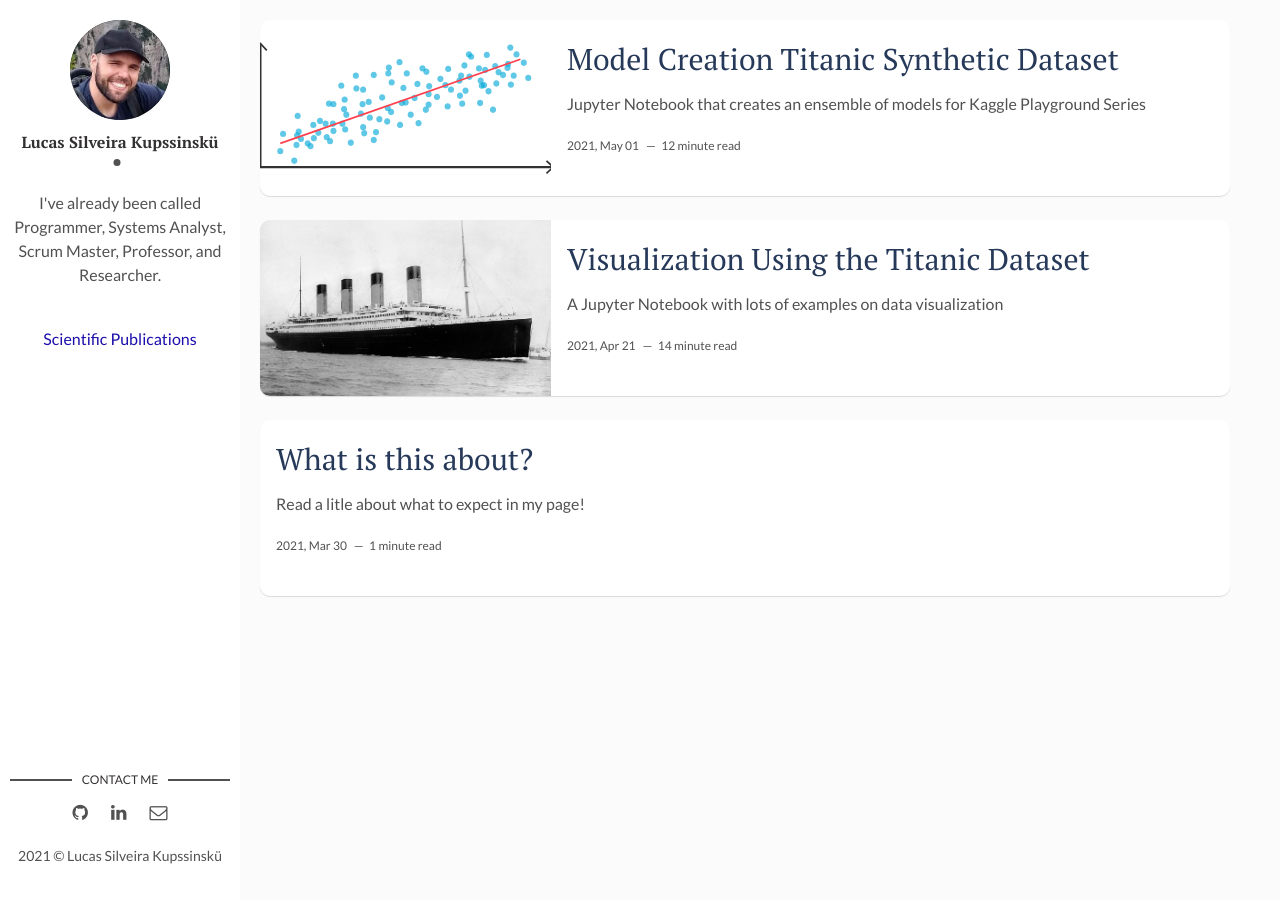
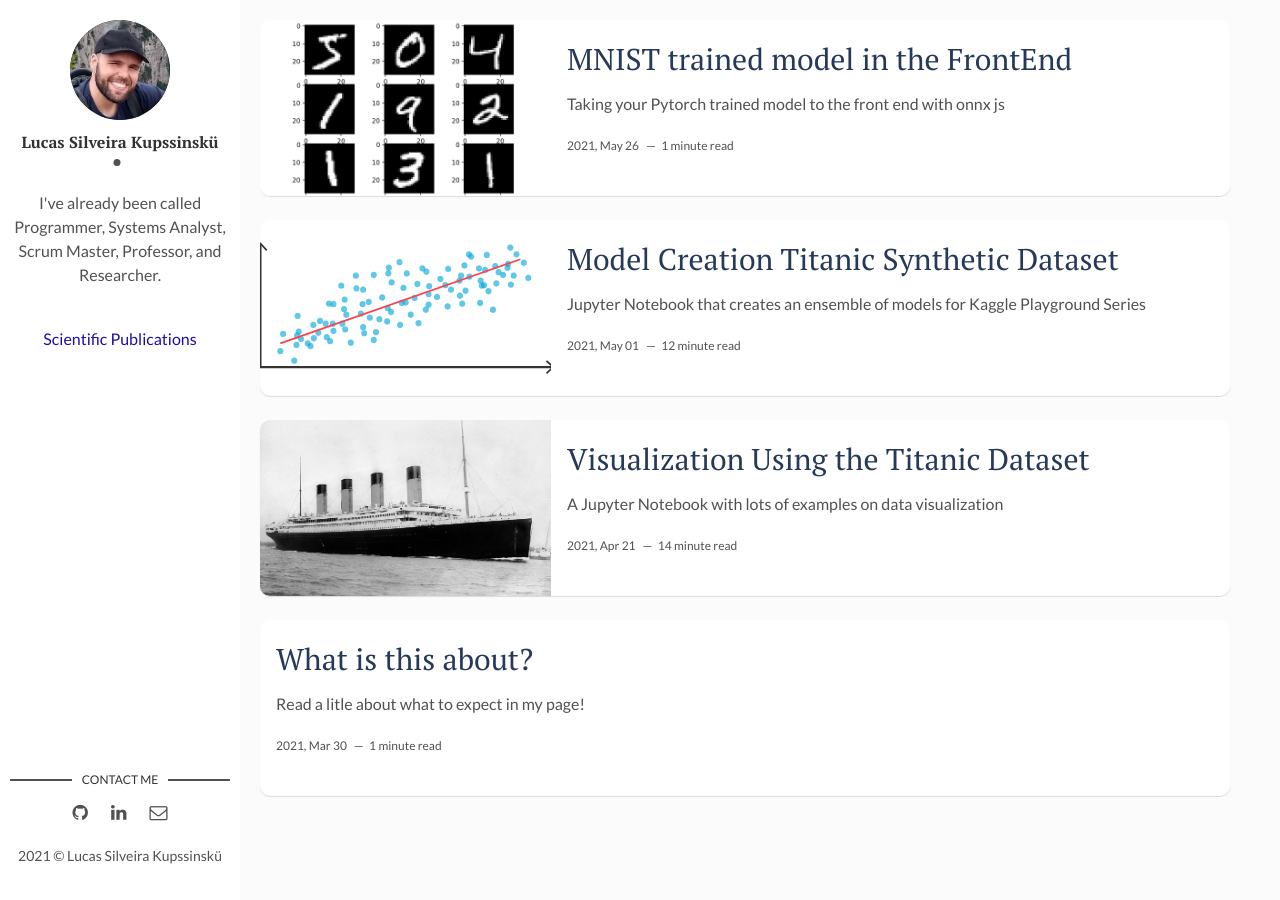
Before and after one commit to lucaskup/lucaskup.github.io, a Jekyll site: the page built from index.html, in a window 1280 px wide. Built offline with Jekyll 4.4.1, drawn with Linux system fonts in a browser that asks for light colours; the list of posts is cut into pages by our own code.

Commit message:
started the post on mnist cnn implementation

```diff
--- a/_includes/head.html
+++ b/_includes/head.html
@@ -88,4 +88,9 @@
 	<!-- Styles -->
 	<link rel="stylesheet" href="{{ "/assets/css/main.css" | prepend: site.baseurl }}">
   <link rel="stylesheet" href="{{ "/assets/css/override.css" | prepend: site.baseurl }}">
+  {% if page.custom_css %}
+    {% for stylesheet in page.custom_css %}
+    <link rel="stylesheet" href="{{ site.baseurl }}/assets/css/{{ stylesheet }}.css">
+    {% endfor %}
+  {% endif %}
 </head>
--- /dev/null
+++ b/_posts/2021-05-26-MNIST-PytorchModel.md
@@ -0,0 +1,94 @@
+---
+layout: post
+title: "MNIST trained model in the FrontEnd"
+date: 2021-05-26 05:00:00 -0300
+img: mnist.png
+description: Taking your Pytorch trained model to the front end with onnx js
+tags: [data-science, model-creation]
+custom_css: mnist
+---
+
+<div class="card elevation">
+    <canvas
+    class="canvas elevation"
+    id="canvas"
+    width="280"
+    height="280"></canvas>
+
+<div class="button" id="clear-button">CLEAR</div>
+
+<div class="predictions">
+<div class="prediction-col" id="prediction-0">
+    <div class="prediction-bar-container">
+    <div class="prediction-bar"></div>
+    </div>
+    <div class="prediction-number">0</div>
+</div>
+
+<div class="prediction-col" id="prediction-1">
+    <div class="prediction-bar-container">
+    <div class="prediction-bar"></div>
+    </div>
+    <div class="prediction-number">1</div>
+</div>
+
+<div class="prediction-col" id="prediction-2">
+    <div class="prediction-bar-container">
+    <div class="prediction-bar"></div>
+    </div>
+    <div class="prediction-number">2</div>
+</div>
+
+<div class="prediction-col" id="prediction-3">
+    <div class="prediction-bar-container">
+    <div class="prediction-bar"></div>
+    </div>
+    <div class="prediction-number">3</div>
+</div>
+
+<div class="prediction-col" id="prediction-4">
+    <div class="prediction-bar-container">
+    <div class="prediction-bar"></div>
+    </div>
+    <div class="prediction-number">4</div>
+</div>
+
+<div class="prediction-col" id="prediction-5">
+    <div class="prediction-bar-container">
+    <div class="prediction-bar"></div>
+    </div>
+    <div class="prediction-number">5</div>
+</div>
+
+<div class="prediction-col" id="prediction-6">
+    <div class="prediction-bar-container">
+    <div class="prediction-bar"></div>
+    </div>
+    <div class="prediction-number">6</div>
+</div>
+
+<div class="prediction-col" id="prediction-7">
+    <div class="prediction-bar-container">
+    <div class="prediction-bar"></div>
+    </div>
+    <div class="prediction-number">7</div>
+</div>
+
+<div class="prediction-col" id="prediction-8">
+    <div class="prediction-bar-container">
+    <div class="prediction-bar"></div>
+    </div>
+    <div class="prediction-number">8</div>
+</div>
+
+<div class="prediction-col" id="prediction-9">
+    <div class="prediction-bar-container">
+    <div class="prediction-bar"></div>
+    </div>
+    <div class="prediction-number">9</div>
+</div>
+</div>
+</div>
+
+<script src="https://cdn.jsdelivr.net/npm/onnxjs/dist/onnx.min.js"></script>
+<script src="/assets/js/mnist.js"></script>
```
Also changed, not shown: assets/css/mnist.css (added, +105 -0 lines), assets/js/mnist.js (added, +122 -0 lines), assets/img/mnist.png (added), 1 other file.
